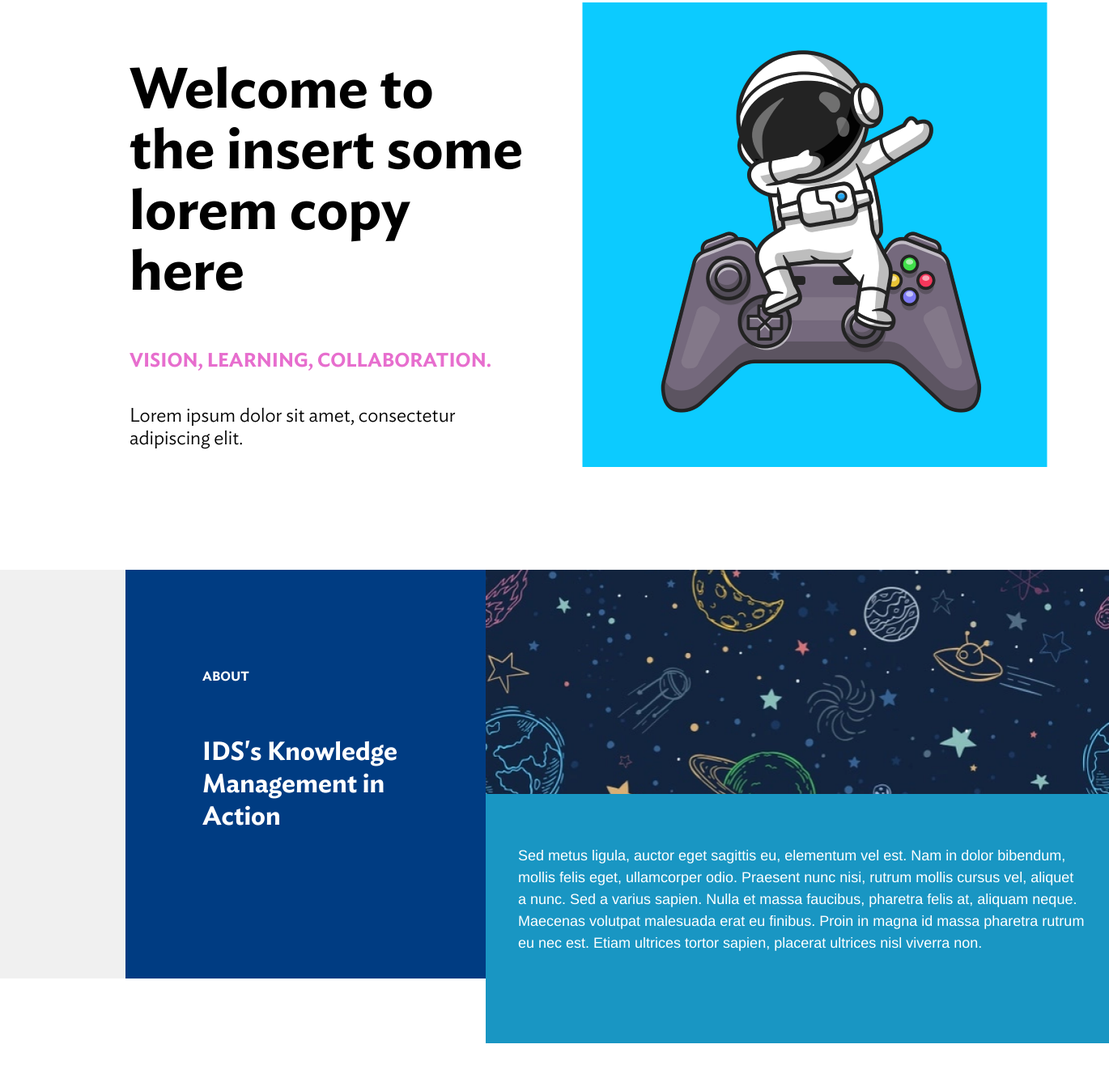
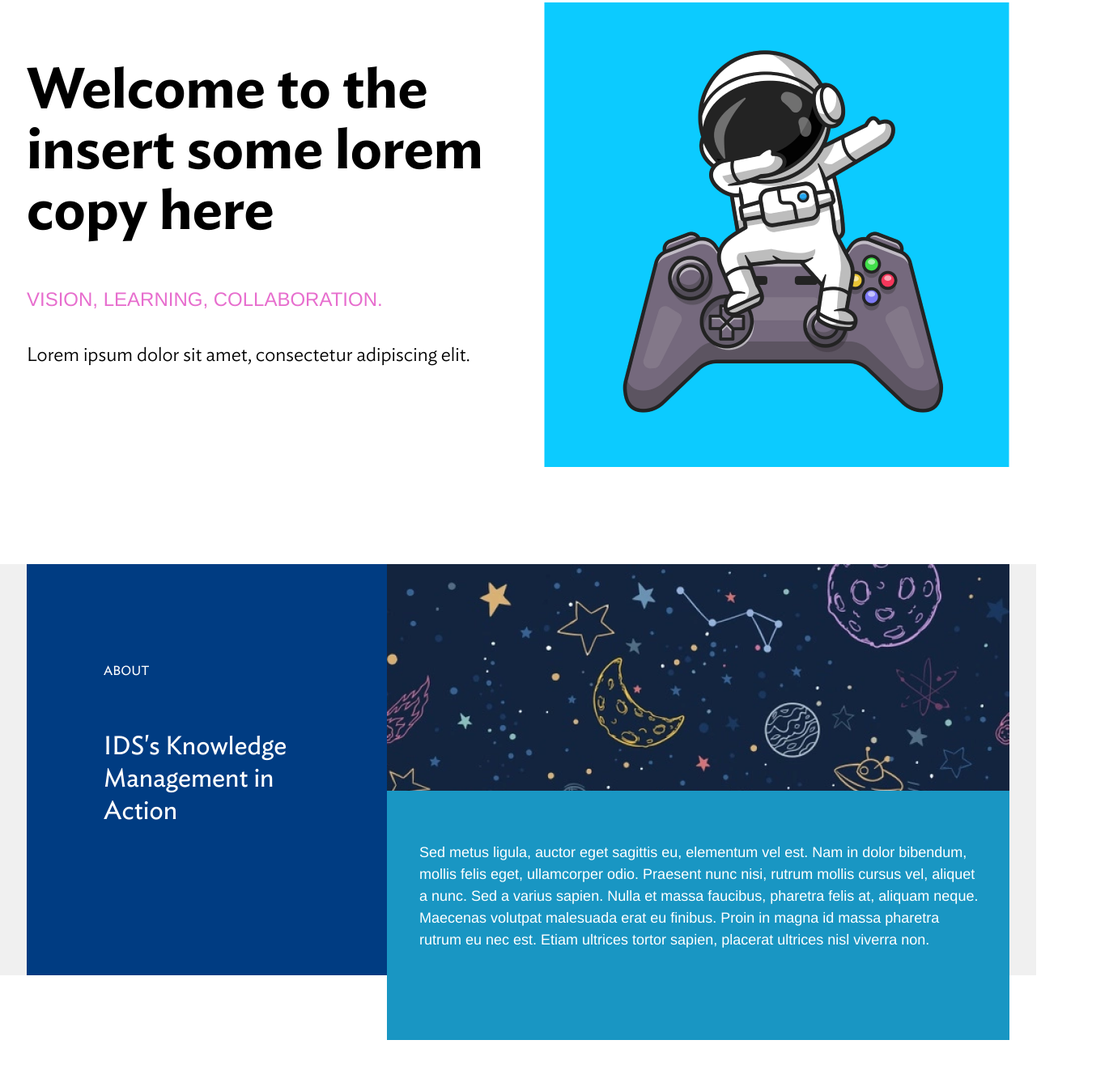
Before and after one commit to StasCatei/ide-project, a website: page src/html/views/index.html in a window 1280 px wide. Shown: the part 159-1486 px from the top of the page at 81% size, 1370 px wide, since content can reach past the window. Drawn offline with nearby package versions, Linux system fonts and the light colour scheme; files that its build step writes are made by us from their sources; files whose address does not match are found by name.

Commit message:
[Master] Correct Hero and make About responsive

```diff
--- a/src/html/views/index.html
+++ b/src/html/views/index.html
@@ -57,7 +57,7 @@
     <!-- .main-header -->
     <main class="main-wrapper">
       <section class="section-hero">
-        <div class="hero-container">
+        <div class="container">
           <div class="hero-content">
             <h1>Welcome to the insert some lorem copy here</h1>
             <h4>Vision, Learning, Collaboration.</h4>
@@ -75,7 +75,7 @@
       </section>
       <!-- .hero-section -->
       <section class="section-about">
-        <div class="about-container">
+        <div class="container">
           <div class="about-title">
             <div>
               <h6>about</h6>
--- a/src/scss/components/_about.scss
+++ b/src/scss/components/_about.scss
@@ -13,19 +13,11 @@
     z-index: -1;
   }
 
-  .about-container {
-    display: grid;
+  .container {
     grid-template-columns: max-content 1fr;
 
-    p{
-      max-width: 770px;
-      @media (max-width: 767px) {
-        max-width: 724px;
-      }
-    }
-    @media (max-width: 767px) {
-      display: grid;
-      grid-template-columns: auto;
+    @media (max-width: 768px) {
+      grid-template-columns: none;
     }
   }
 
@@ -37,8 +29,6 @@
     padding: 120px 95px;
     background-color: $colorDarkBlue;
     color: $colorWhite;
-    font-family: $font-ideal-sans;
-    margin-left: 155px;
 
     @media (max-width: 1199px) {
       padding: 50px 30px;
@@ -53,6 +43,7 @@
 h3,
 h6 {
   max-width: 255px;
+  font-weight: $font-weight-normal;
 }
 
 h6 {
@@ -60,28 +51,17 @@ h6 {
   text-transform: uppercase;
 
   @media (max-width: 767px) {
-    margin-bottom: 10px;
+    margin-bottom: 20px;
   }
 }
 
 .about-description {
+  display: grid;
+
   @media (max-width: 767px) {
-    display: grid;
-    grid-row: 2;
+    min-height: 250px;
   }
 
-  .about-description-image {
-    height: 277px;
-    @media (max-width: 1199px) {
-      height: 210px;
-    }
-    img {
-      width: 770px;
-      height: 100%;
-      object-fit: cover;
-      object-position: center;
-    }
-  }
   p {
     background-color: $colorBlue;
     color: $colorWhite;
@@ -93,4 +73,19 @@ h6 {
       padding: 50px 50px;
     }
   }
+
+  .about-description-image {
+    height: 280px;
+
+    @media (max-width: 1199px) {
+      height: 210px;
+    }
+
+    img {
+      width: 100%;
+      height: 100%;
+      object-fit: cover;
+      object-position: top;
+    }
+  }
 }
--- a/src/scss/components/_hero.scss
+++ b/src/scss/components/_hero.scss
@@ -1,55 +1,57 @@
 .section-hero {
   padding: 52px 0 120px;
+
+  .container{
+    gap: 0 70px;
+  }
 }
-.hero-container {
-  display: grid;
-  grid-template-columns: 1fr 1fr;
-  gap: 0 67px;
+.container {
+  @media (min-width: 768px) {
+    grid-template-columns: 1fr 1fr;
 
-  @media (max-width: 767px) {
-    display: grid;
-    grid-template-columns: auto;
   }
+}
 
+
+.hero-content {
   h1 {
     padding-top: 68px;
     margin-bottom: 60px;
-    @include lineClamp(7);
+
+    @media (max-width: 1199px) {
+      padding-top: 0;
+    }
   }
 
-  p {
-    margin-top: 40px;
-    font-size: 24px;
-    line-height: 28px;
-    max-width: 445px;
-  }
   h4 {
+    margin-bottom: 40px;
+    font-family: $font-family-base;
+    font-weight: $font-weight-normal;
+    text-transform: uppercase;
     color: $colorPink;
-    text-transform: uppercase;
   }
 }
-.hero-content {
-  margin-left: 160px;
-  @media (max-width: 1023px) {
-    max-width: 510px;
-    display: grid;
-    align-self: center;
-    justify-self: center;
+
+.hero-description{
+  font-size: 24px;
+  line-height: 28px;
+
+  p {
+    margin-bottom: 16px;
   }
 }
 
 .hero-img {
-  @media (max-width: 1199px) {
-    img {
-      width: 100%;
-      height: 100%;
-      object-fit: contain;
-      object-position: center;
-    }
-  }
+  display: grid;
 
   @media (max-width: 767px) {
     grid-row: 1;
-    max-width: 100vw;
+    margin-bottom: 52px;
+  }
+
+  img{
+    @media (max-width: 1199px){
+      width: 100%;
+    }
   }
 }
```
